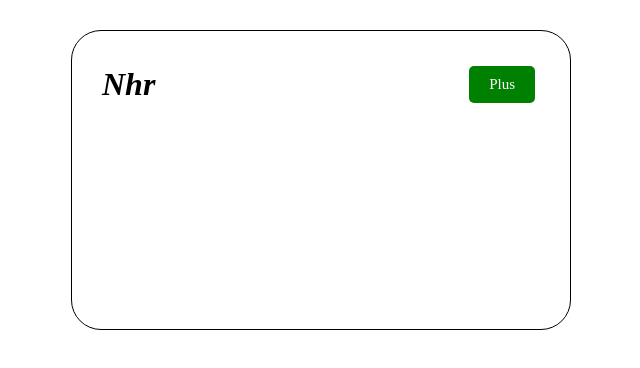
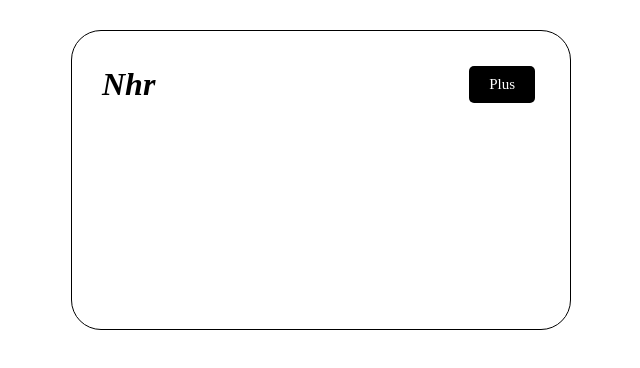
Before and after one commit to Herilant0/Task-application, a React (Create React App) app: page / in a window 1280 px wide. Shown: the top 368 px of the page, without its empty margins (319-959 px from the left). Built offline with nearby package versions, Linux system fonts and the light colour scheme.

Commit message:
remarque

```diff
--- a/src/components/Button.js
+++ b/src/components/Button.js
@@ -1,5 +1,6 @@
-const Button = ({text}) => {
-    return  <button style={{backgroundColor: 'green',}} className="btn">{text}</button>
+// tsy maintsy respectena ny rang anle color sy text ao am header.js sy Button.js
+const Button = ({color, text}) => {
+    return  <button style={{backgroundColor: color,}} className="btn">{color, text}</button>
 }
 
 export default Button
```
